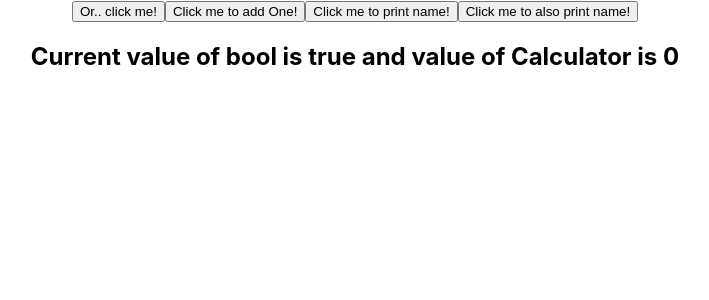
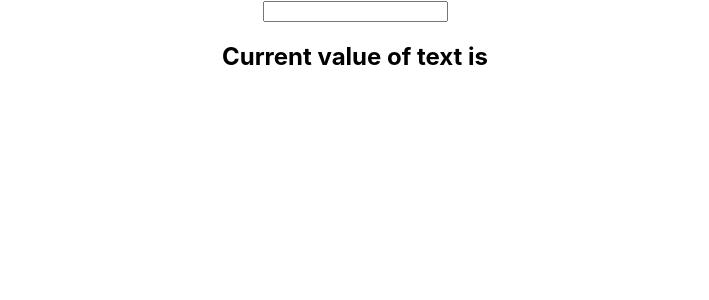
Before and after one commit to Reece-elder/BAE-14_MERN, a React (Create React App) app in the folder MERN-Stack/React/bae-react-demo/: page / in a window 1280 px wide. Shown: the top 300 px of the page, without its empty margins (285-994 px from the left). Built offline with nearby package versions, Linux system fonts and the light colour scheme; the HTML template or start-up script is replaced by a standard one.

Commit message:
input fields with state

```diff
--- a/MERN-Stack/React/bae-react-demo/src/App.js
+++ b/MERN-Stack/React/bae-react-demo/src/App.js
@@ -7,6 +7,7 @@ import ItemManager from './components/003-Props/ItemManager';
 import Manager from './components/003-Props/Manager';
 import StateManagerTwo from './components/004-State/state-recap/StateManagerTwo';
 import StateManager from './components/004-State/StateManager';
+import PrintText from './components/005-Forms/PrintText';
 import './css/App.css';
 
 function App() {
@@ -25,7 +26,8 @@ function App() {
       {/* <ItemManager/> */}
       {/* <PetManager/> */}
       {/* <StateManager/> */}
-      <StateManagerTwo/>
+      {/* <StateManagerTwo/> */}
+      <PrintText/>
     </div>
   );
 }
--- a/MERN-Stack/React/bae-react-demo/src/components/004-State/state-recap/Calculator.jsx
+++ b/MERN-Stack/React/bae-react-demo/src/components/004-State/state-recap/Calculator.jsx
@@ -24,9 +24,30 @@ const Calculator = ({setCalValue}) => {
         });
     };
 
+    const subOne = () => {
+        setCalValue((x) => {
+            return x - 1;
+        });
+    };
+
+    const multiplyTwo = () => {
+        setCalValue((x) => {
+            return x * 2;
+        });
+    };
+
+    const divideTwo = () => {
+        setCalValue((x) => {
+            return x / 2;
+        });
+    };
+
     return (
     <>
         <button type="button" onClick={addOne}> Click me to add One! </button>
+        <button type="button" onClick={subOne}> Click me to Sub One! </button>
+        <button type="button" onClick={multiplyTwo}> Click me to Sub One! </button>
+        <button type="button" onClick={divideTwo}> Click me to Sub One! </button>
         <button type="button" onClick={() => {HelloWorld("Reece")}}> Click me to print name! </button>
         <button type="button" onClick={() => {HelloWorldArrow("ReeceTwo")}}> Click me to also print name! </button>
     </>
--- /dev/null
+++ b/MERN-Stack/React/bae-react-demo/src/components/005-Forms/PrintText.jsx
@@ -0,0 +1,19 @@
+import { useState } from "react";
+
+const PrintText = () => {
+
+    // State for some text
+    const [text, setText] = useState("");
+
+    return (
+        <>
+            {/* HTML to create a text input field */}
+            {/* When the input field detects a change (key press).. do this thing */}
+            {/* OnChange creates an Event, data about what change occured */}
+            <input type="text" id="demo1" onChange={(event) => setText(event.target.value)} />
+            <h2> Current value of text is {text} </h2>
+        </>
+     );
+}
+
+export default PrintText;
```
